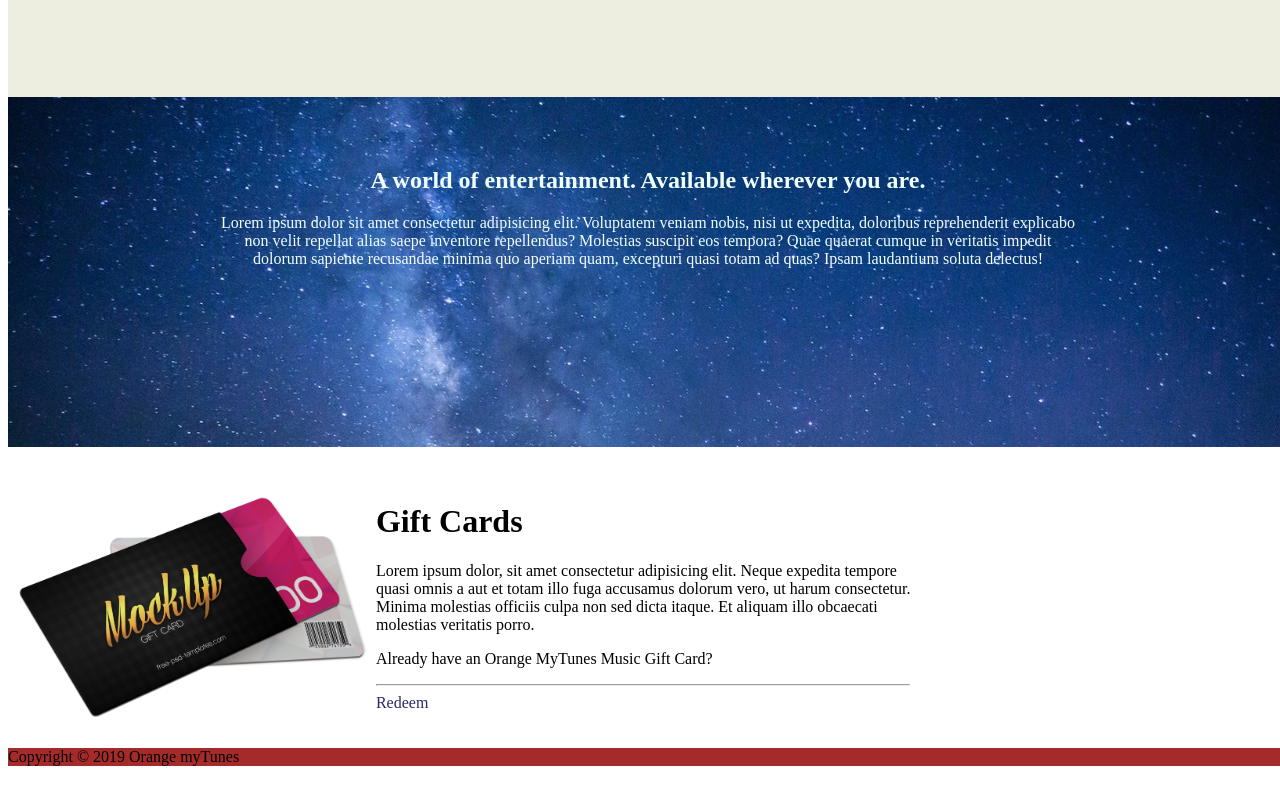
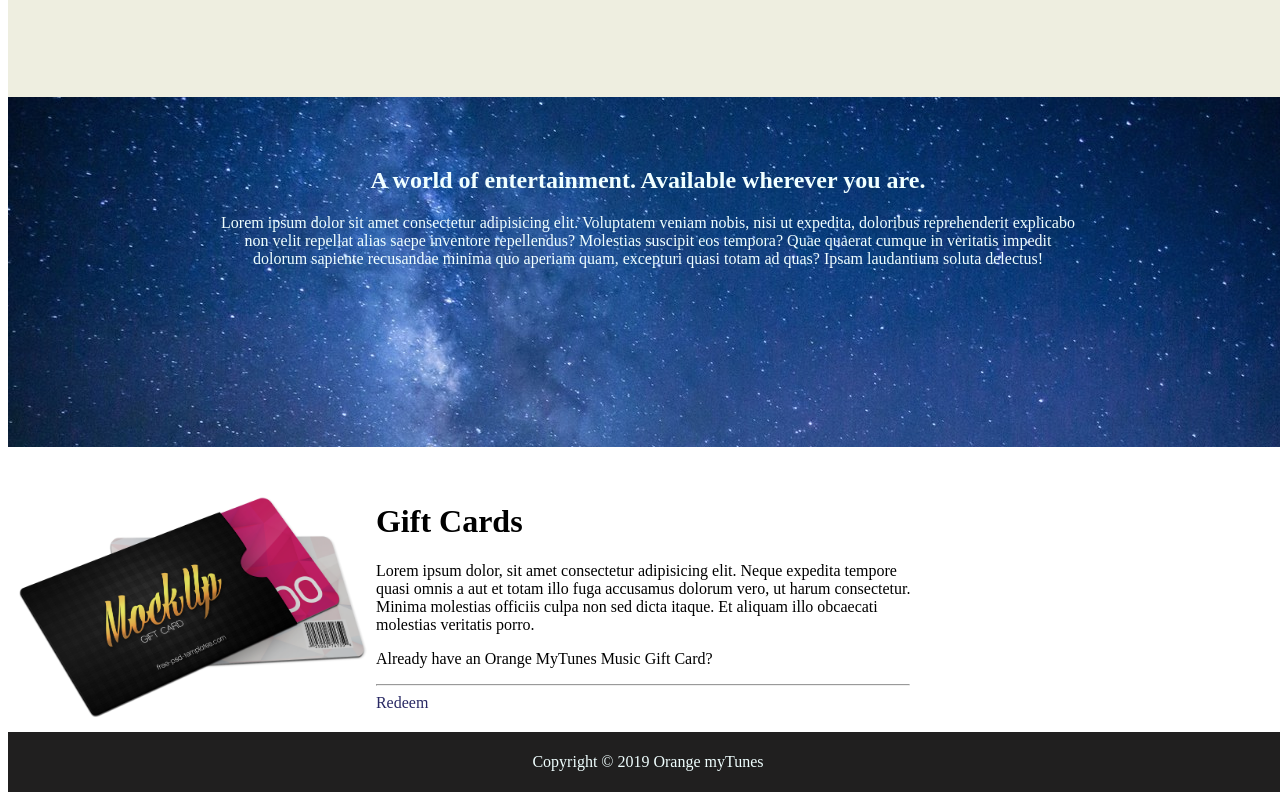
Before and after one commit to cvBesdelnik/html-page, a plain HTML site: page index.html in a window 1280 px wide. Shown: the part 2311-3111 px from the top of the page. Drawn offline with Linux system fonts and the light colour scheme.

Commit message:
fix footer

```diff
--- a/css/style.css
+++ b/css/style.css
@@ -220,12 +220,11 @@ a.second_content_button_link:hover, a.second_content_button_link:active {
 /*fifth_content*/
 
 .fifth_content {
-    margin: auto;
     padding: 35px 0 0 0;
 }
 
 .fifth_content_center_position {
-
+    margin: auto;
 }
 
 .img_gift_cards {
@@ -258,5 +257,8 @@ a.second_content_button_link:hover, a.second_content_button_link:active {
 .footer {
     margin: 0;
     clear: none;
-    background-color: brown;
+    background-color: rgb(32, 31, 31);
+    text-align: center;
+    color: azure;
+    padding: 5px 0;
 }
```
